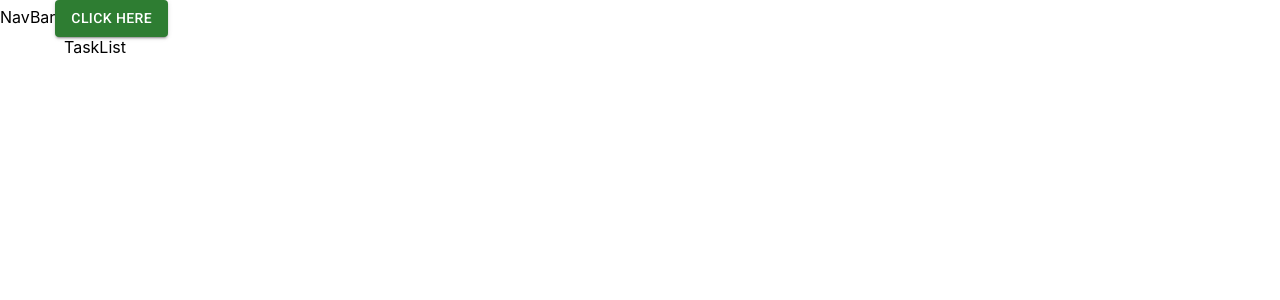
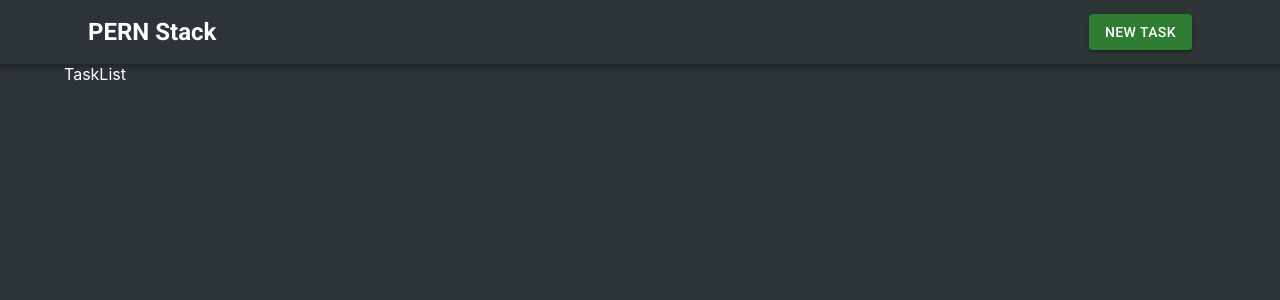
Before and after one commit to Angel-cuba/PERN-Stack, a React (Create React App) app in the folder client/: page / in a window 1280 px wide. Shown: the top 300 px of the page. Built offline with nearby package versions, Linux system fonts and the light colour scheme.

Commit message:
Using useNavigate hook

```diff
--- a/client/src/components/NavBar.js
+++ b/client/src/components/NavBar.js
@@ -1,13 +1,25 @@
-import { Button } from '@mui/material';
-import React from 'react';
+import { AppBar, Box, Button, Container, Toolbar, Typography } from '@mui/material';
+import { Link, useNavigate } from 'react-router-dom';
 
 export const NavBar = () => {
+	const navigate = useNavigate();
 	return (
-		<div>
-			NavBar
-			<Button variant="contained" color="success">
-				Click here
-			</Button>
-		</div>
+		<Box>
+			<AppBar position="static" color="transparent">
+				<Container>
+					<Toolbar>
+						<Typography sx={{ flexGrow: 1 }} variant="h5">
+							<Link style={{ textDecoration: 'none', color: 'white', fontWeight: 'bold' }} to="/">
+								PERN Stack
+							</Link>
+						</Typography>
+						<Button variant="contained" color="success" onClick={() => navigate('/task/new')}>
+							New task
+						</Button>
+					</Toolbar>
+				</Container>
+			</AppBar>
+			{/*  */}
+		</Box>
 	);
 };
--- a/client/src/index.css
+++ b/client/src/index.css
@@ -1,13 +1,13 @@
 body {
-  margin: 0;
-  font-family: -apple-system, BlinkMacSystemFont, 'Segoe UI', 'Roboto', 'Oxygen',
-    'Ubuntu', 'Cantarell', 'Fira Sans', 'Droid Sans', 'Helvetica Neue',
-    sans-serif;
-  -webkit-font-smoothing: antialiased;
-  -moz-osx-font-smoothing: grayscale;
+	margin: 0;
+	font-family: -apple-system, BlinkMacSystemFont, 'Segoe UI', 'Roboto', 'Oxygen', 'Ubuntu',
+		'Cantarell', 'Fira Sans', 'Droid Sans', 'Helvetica Neue', sans-serif;
+	-webkit-font-smoothing: antialiased;
+	-moz-osx-font-smoothing: grayscale;
+	background: #2d3436;
+	color: #fff;
 }
 
 code {
-  font-family: source-code-pro, Menlo, Monaco, Consolas, 'Courier New',
-    monospace;
+	font-family: source-code-pro, Menlo, Monaco, Consolas, 'Courier New', monospace;
 }
```
